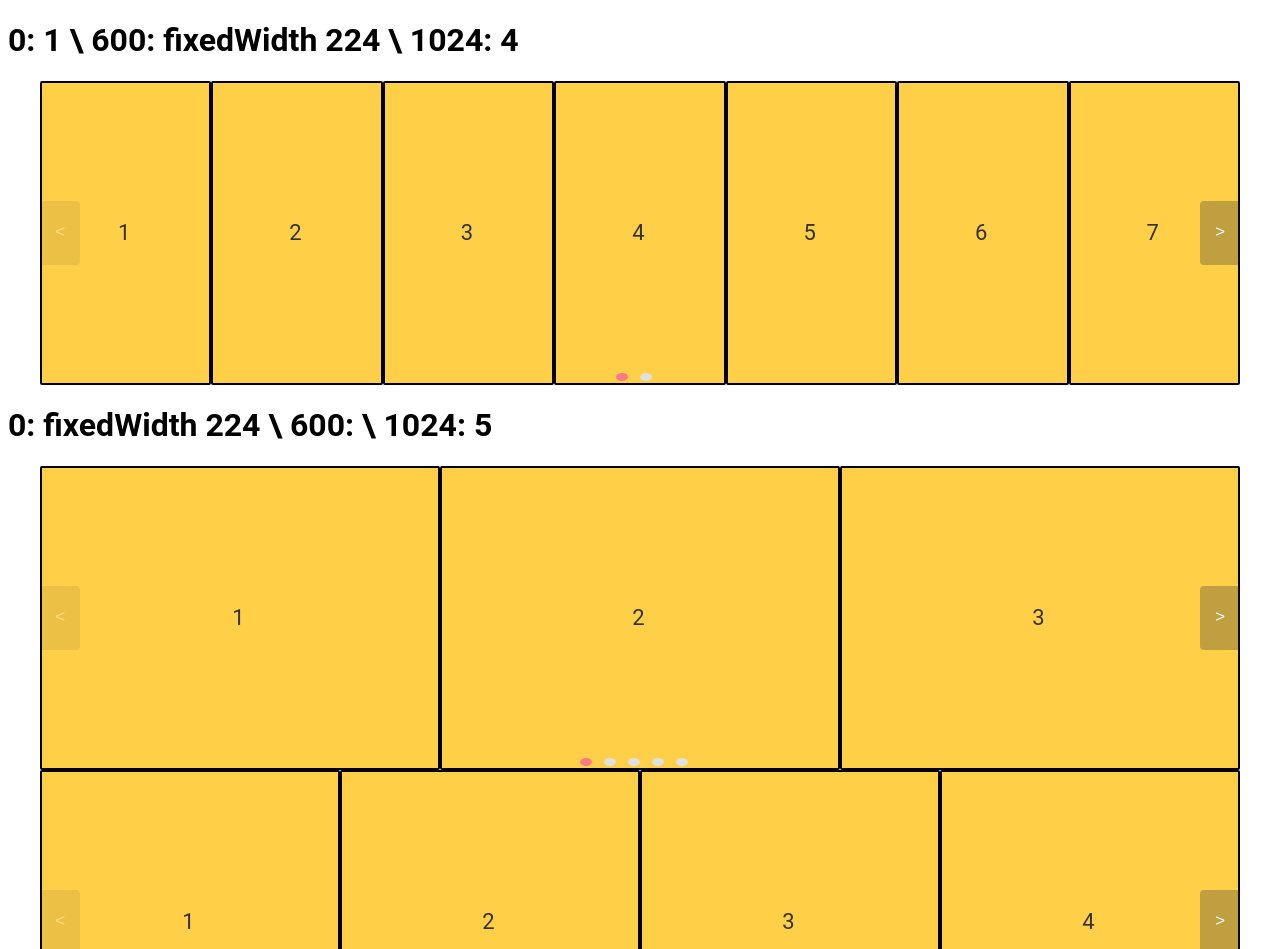
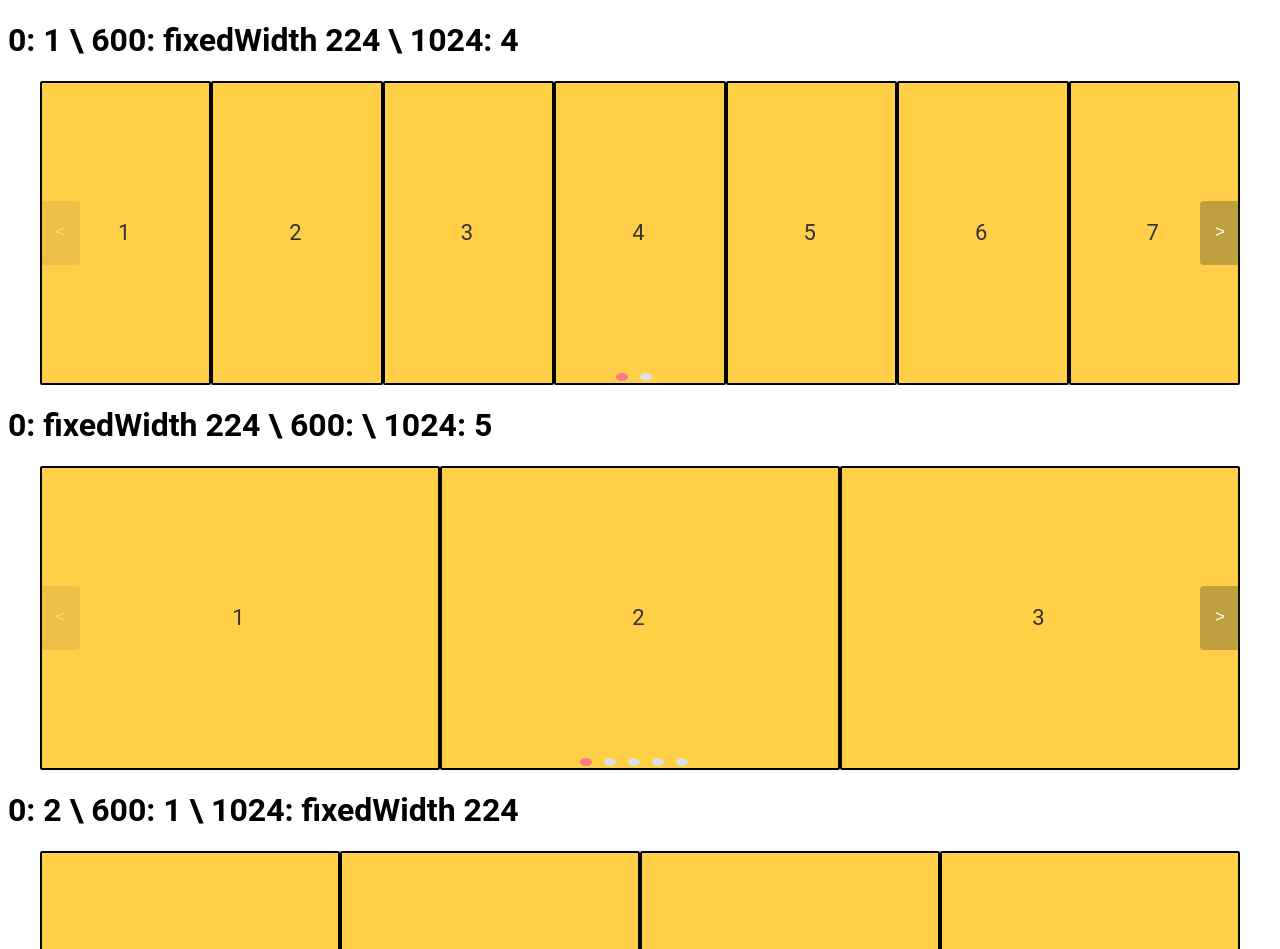
Before and after one commit to Idron4ik/v-slider, a Vue app: page / in a window 1280 px wide. Shown: the top 949 px of the page. Built offline with nearby package versions, Linux system fonts and the light colour scheme.

Commit message:
build front & variant 4

```diff
--- a/src/components/HelloWorld.vue
+++ b/src/components/HelloWorld.vue
@@ -66,6 +66,9 @@
         <div> {{ item.name }}</div>
       </template>
     </VSlider>
+
+    <h1>0: 2 \ 600: 1 \ 1024: fixedWidth 224</h1>
+
     <VSlider
         :sliderData="sliderData"
         :slidesToShow="1.4"
--- a/src/components/v-slider/base/VSliderBase.vue
+++ b/src/components/v-slider/base/VSliderBase.vue
@@ -210,7 +210,6 @@ export default {
       let scrollDistance = -this.data.width.slide * this.data.index;
 
       /* If slide is last element then will scroll to him  */
-
       if (this.data.countItems % this.settings.slidesToShow !== 0 && this.data.index + this.settings.slidesToShow >= this.data.countItems) {
         scrollDistance = -this.data.width.slide * (this.data.countItems - this.settings.slidesToShow);
       }
--- a/src/components/v-slider/mixins/handlers.js
+++ b/src/components/v-slider/mixins/handlers.js
@@ -25,7 +25,6 @@ const mixin = {
      * Start drag
      */
     dragStart(e) {
-      e.preventDefault();
       this.data.transitionDuration = 0;
       this.pos.initial = this.data.translateX;
 
```
Also changed, not shown: 5 other files (tests, documents, lock files or other folders).
